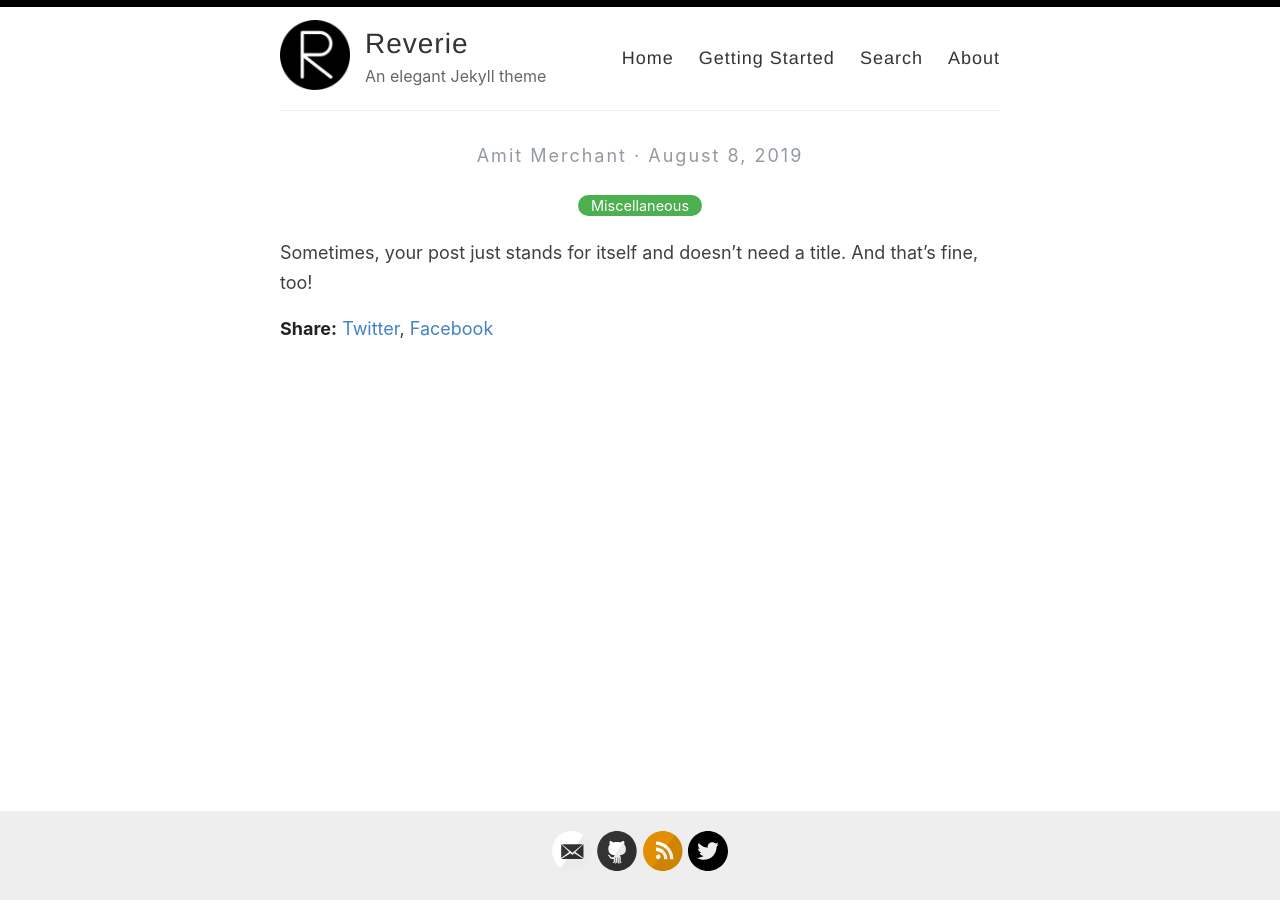
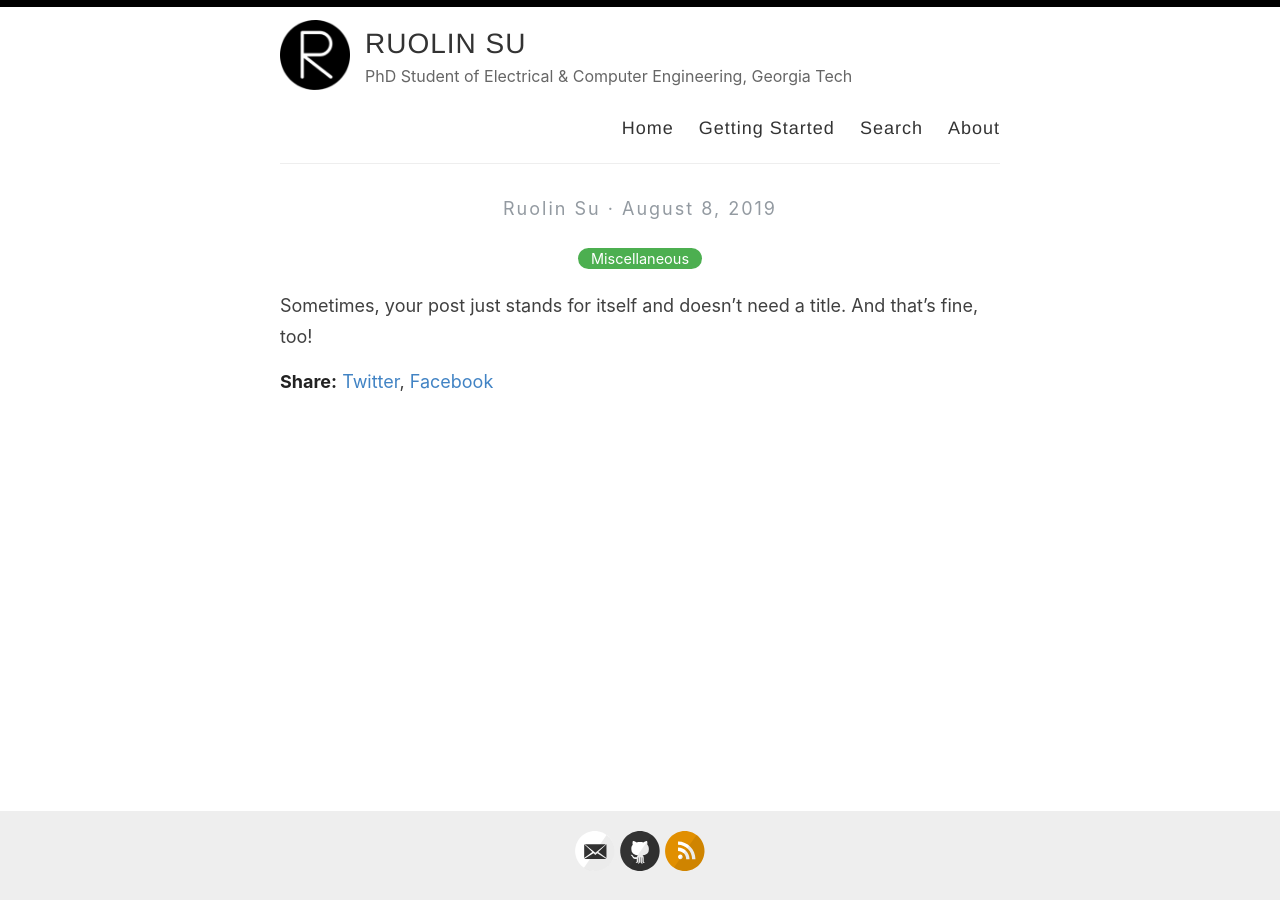
Before and after one commit to youlandasu/youlandasu.github.io, a Jekyll site: the page built from _posts/2019-08-08-no-title-posts.md, in a window 1280 px wide. Built offline with Jekyll 4.4.1, drawn with Linux system fonts in a browser that asks for light colours; comment, search, counter and statistics services are not loaded.

Commit message:
Update _config.yml
Add basic info.

```diff
--- a/_config.yml
+++ b/_config.yml
@@ -3,13 +3,13 @@
 #
 
 # Name of your site (displayed in the header)
-name: Reverie
+name: RUOLIN SU
 
 # Name of the author
-author: Amit Merchant
+author: Ruolin Su
 
 # Short bio or description (displayed in the header)
-description: An elegant Jekyll theme
+description: PhD Student of Electrical & Computer Engineering, Georgia Tech
 
 # URL of your avatar or profile pic (you could use your GitHub profile pic)
 avatar: /images/reverie.png
@@ -21,15 +21,15 @@ avatar: /images/reverie.png
 # Includes an icon in the footer for each username you enter
 footer-links:
   dribbble:
-  email: amit.d.merchant@gmail.com
+  email: ruolinsu [AT] gatech [DOT] edu
   facebook:
   flickr:
-  github: amitmerchant1990/reverie
+  github: https://github.com/youlandasu
   instagram:
   linkedin:
   pinterest:
   rss: rss
-  twitter: amit_merchant
+  twitter:
   stackoverflow:
   youtube: # channel/<your_long_string> or user/<user-name>
   googleplus: # anything in your profile username that comes after plus.google.com/
@@ -38,21 +38,21 @@ footer-links:
 
 # Enter your Disqus shortname (not your username) to enable commenting on posts
 # You can find your shortname on the Settings page of your Disqus account
-disqus:
+disqus: Ruolin
 
 # Enter your Google Analytics web tracking code (e.g. UA-2110908-2) to activate tracking
-google_analytics: UA-43339302-11
+google_analytics:
 
 # Your website URL (e.g. http://amitmerchant1990.github.io or http://www.amitmerchant.com)
 # Used for Sitemap.xml and your RSS feed
-url: http://www.amitmerchant.com/reverie
-enforce_ssl: https://www.amitmerchant.com/reverie
+url: http://www.ruolinsu.com/profile
+enforce_ssl: https://www.ruolinsu.com/profile
 
 # If you're hosting your site at a Project repository on GitHub pages
 # (http://yourusername.github.io/repository-name)
 # and NOT your User repository (http://yourusername.github.io)
 # then add in the baseurl here, like this: "/repository-name"
-baseurl: "/reverie"
+baseurl: #"/reverie"
 
 #
 # !! You don't need to change any of the configuration flags below !!
```
